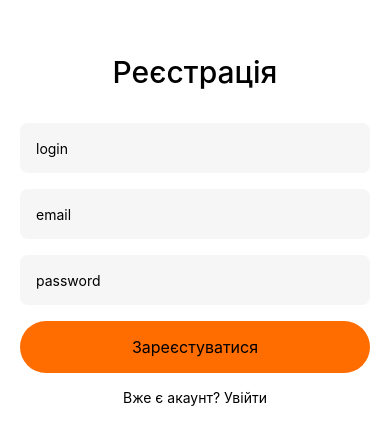
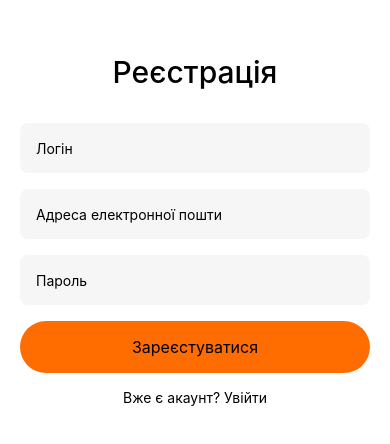
Before and after one commit to UkrainianUser/react-native-hw, a React Native app in the folder AwesomeProject/: screen / in a window 390 px wide. Shown: the part 192-636 px from the top of the page. Built offline with nearby package versions, Linux system fonts and the light colour scheme.

Commit message:
add input change

```diff
--- a/AwesomeProject/Screens/RegistrationScreen.jsx
+++ b/AwesomeProject/Screens/RegistrationScreen.jsx
@@ -1,5 +1,5 @@
+import { useState } from "react";
 import {
-	Button,
 	StyleSheet,
 	Text,
 	TextInput,
@@ -12,17 +12,32 @@ const onPressRegistration = () => {
 };
 
 const RegistrationScreen = () => {
+	const [login, onChangeLogin] = useState("");
+	const [email, onChangeEmail] = useState("");
+	const [password, onChangePassword] = useState("");
+
 	return (
 		<>
 			<Text style={styles.title}>Реєстрація</Text>
 			<View style={styles.form}>
-				<TextInput style={styles.input} value="login" placeholder="Логін" />
 				<TextInput
 					style={styles.input}
-					value="email"
+					onChangeText={onChangeLogin}
+					value={login}
+					placeholder="Логін"
+				/>
+				<TextInput
+					style={styles.input}
+					onChangeText={onChangeEmail}
+					value={email}
 					placeholder="Адреса електронної пошти"
 				/>
-				<TextInput style={styles.input} value="password" placeholder="Пароль" />
+				<TextInput
+					style={styles.input}
+					onChangeText={onChangePassword}
+					value={password}
+					placeholder="Пароль"
+				/>
 				<TouchableHighlight onPress={onPressRegistration}>
 					<View style={styles.btn}>
 						<Text style={styles.btnText}>Зареєстуватися</Text>
```
